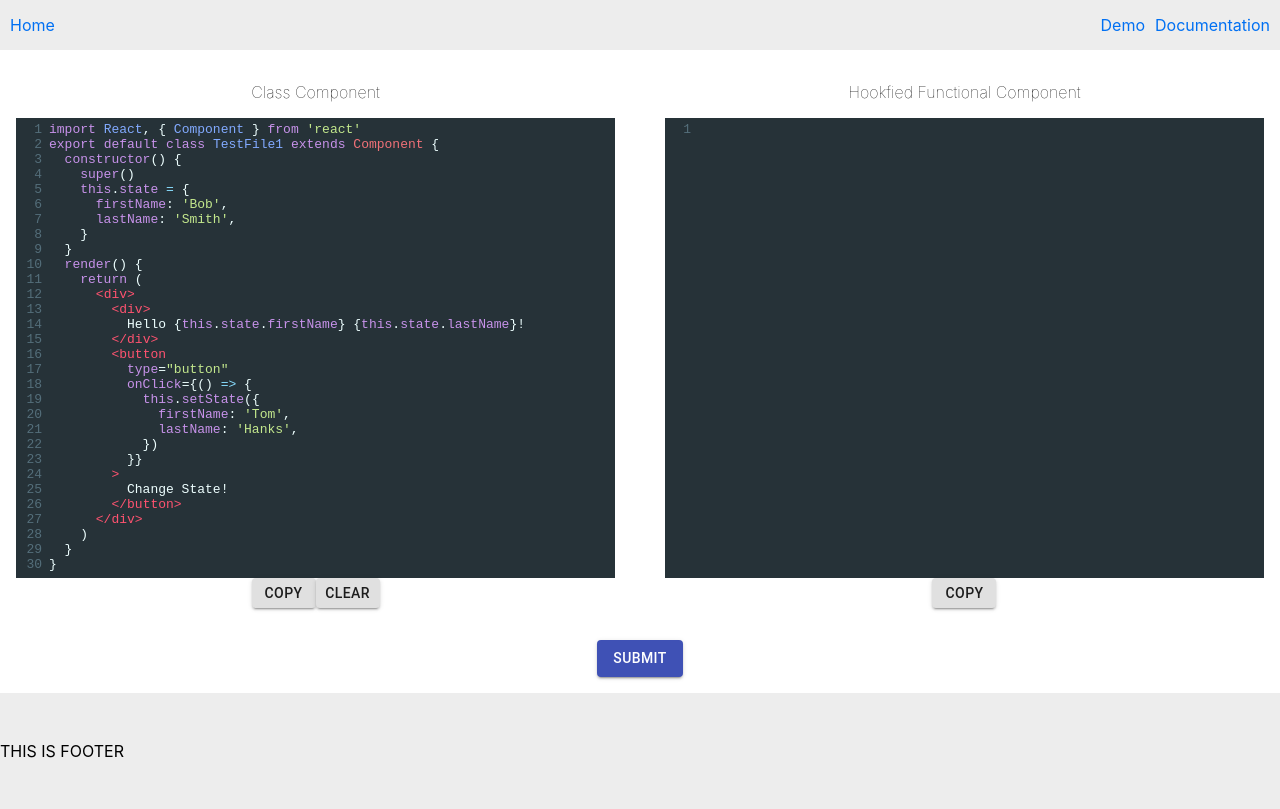
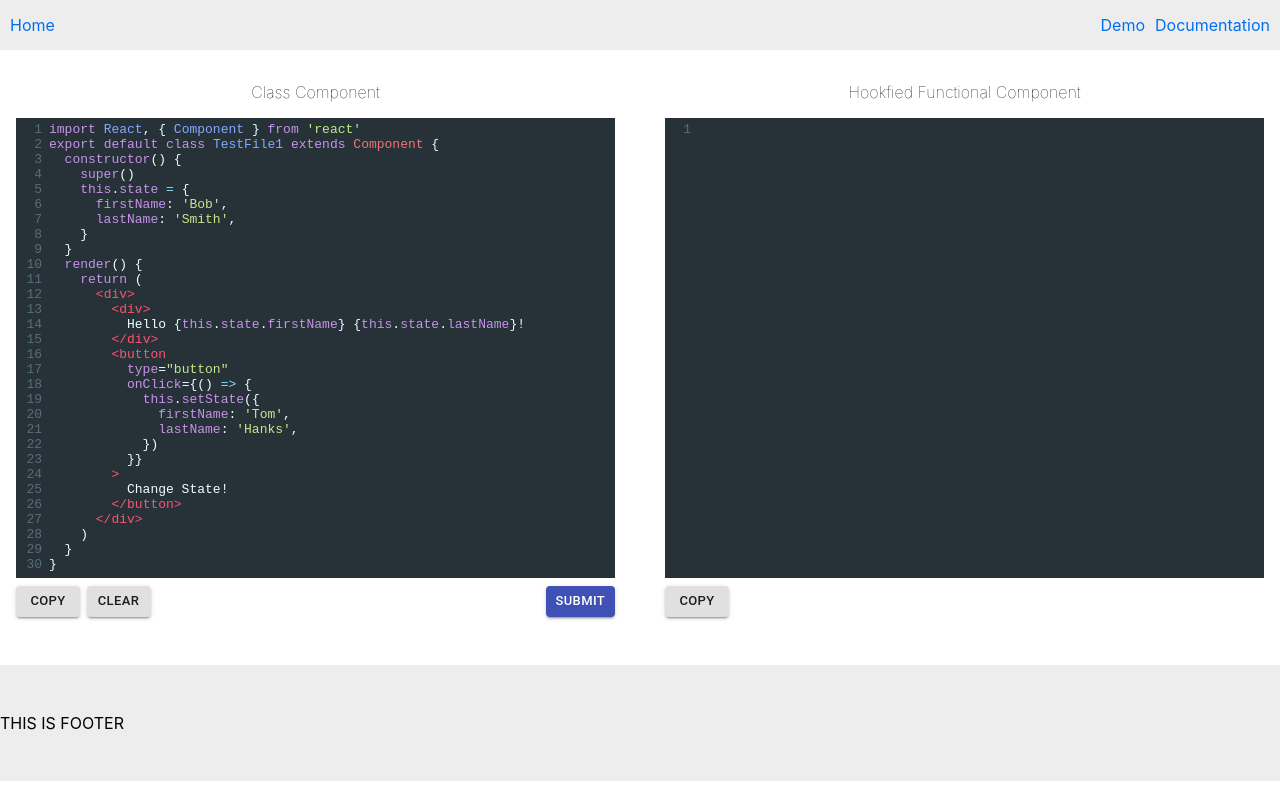
Before and after one commit to DigitalTranslate/ReactHookifyWebsite, a Next.js app: page /playground in a window 1280 px wide. Built offline with nearby package versions, Linux system fonts and the light colour scheme.

Commit message:
playground done

```diff
--- a/package.json
+++ b/package.json
@@ -10,6 +10,7 @@
   "dependencies": {
     "@material-ui/core": "^4.9.14",
     "codemirror": "^5.53.2",
+    "copy-to-clipboard": "^3.3.1",
     "next": "9.4.1",
     "prettier": "^2.0.5",
     "prettier-standalone": "^1.3.1-0",
--- a/pages/playground.js
+++ b/pages/playground.js
@@ -3,6 +3,7 @@ import { Controlled as CodeMirror } from 'react-codemirror2'
 // import prettier from 'prettier-standalone'
 import Button from '@material-ui/core/Button'
 import Layout from '../components/Layout'
+import copy from 'copy-to-clipboard'
 import { testClass, hookifyApp } from '../componentUtils'
 
 let modeLoaded = false
@@ -17,9 +18,13 @@ export default function Playground() {
 
   function handleSubmit() {
     setOutputCode(inputCode)
-    // setOutputCode(prettierTest(inputCode))
     setOutputCode(hookifyApp(inputCode))
   }
+
+  function handleClear() {
+    setInputCode('')
+  }
+
   let options = {
     lineNumbers: true,
     theme: 'material',
@@ -38,9 +43,10 @@ export default function Playground() {
     options.mode = 'jsx'
     options2.mode = 'jsx'
   }
+
   return (
+    modeLoaded && (
       <Layout>
-      {modeLoaded && (
         <div className="container-0">
           <div className="container-1">
             <div className="container-1a">
@@ -55,42 +61,53 @@ export default function Playground() {
                   setInputCode(value)
                 }}
               />
-              <div className="button-container">
+              <div className="button-container-1">
+                <div className="button-container-1a">
                   <Button
                     variant="contained"
                     color="default"
-                  className="playground-button"
+                    size="small"
+                    onClick={() => copy(inputCode)}
                   >
-                  copy
+                    Copy
                   </Button>
                   <Button
                     variant="contained"
                     color="default"
-                  className="playground-button"
+                    size="small"
+                    id="button-clear"
+                    onClick={handleClear}
                   >
-                  clear
+                    Clear
+                  </Button>
+                </div>
+                <Button
+                  variant="contained"
+                  color="primary"
+                  size="small"
+                  onClick={handleSubmit}
+                >
+                  Submit
                 </Button>
               </div>
             </div>
             <div className="container-1b">
               <p className="playground-header">Hookfied Functional Component</p>
               <CodeMirror value={outputCode} options={options2} />
-              <div className="button-container">
+              <div className="button-container-2">
                 <Button
                   variant="contained"
                   color="default"
-                  className="playground-button"
+                  size="small"
+                  onClick={() => copy(inputCode)}
                 >
-                  copy
+                  Copy
                 </Button>
               </div>
             </div>
           </div>
-          <Button variant="contained" color="primary" onClick={handleSubmit}>
-            Submit
-          </Button>
         </div>
-      )}
       </Layout>
     )
+  )
 }
--- a/styles/global.css
+++ b/styles/global.css
@@ -69,18 +69,29 @@ img {
   justify-content: center;
 }
 
-.playground-button {
-  height: 30px;
+.button-container-1 {
+  display: flex;
+  flex-direction: row;
+  justify-content: space-between;
+  margin-top: 0.5em;
+}
+
+.button-container-2 {
+  display: flex;
+  flex-direction: row;
+  margin-top: 0.5em;
+}
+
+#button-clear {
+  margin-left: 0.5em;
+}
+
+/* #button-refactor {
+  text-transform: none;
+  height: 20px;
   width: 20px;
   font-size: small;
-}
-
-.button-container {
   display: flex;
-  flex-direction: row;
   justify-content: center;
-}
-
-#test {
-  text-transform: none;
-}
+  align-items: center;
+} */
```
Also changed, not shown: 1 other file (tests, documents, lock files or other folders). Lines whose indentation alone changed are shown as unchanged.
